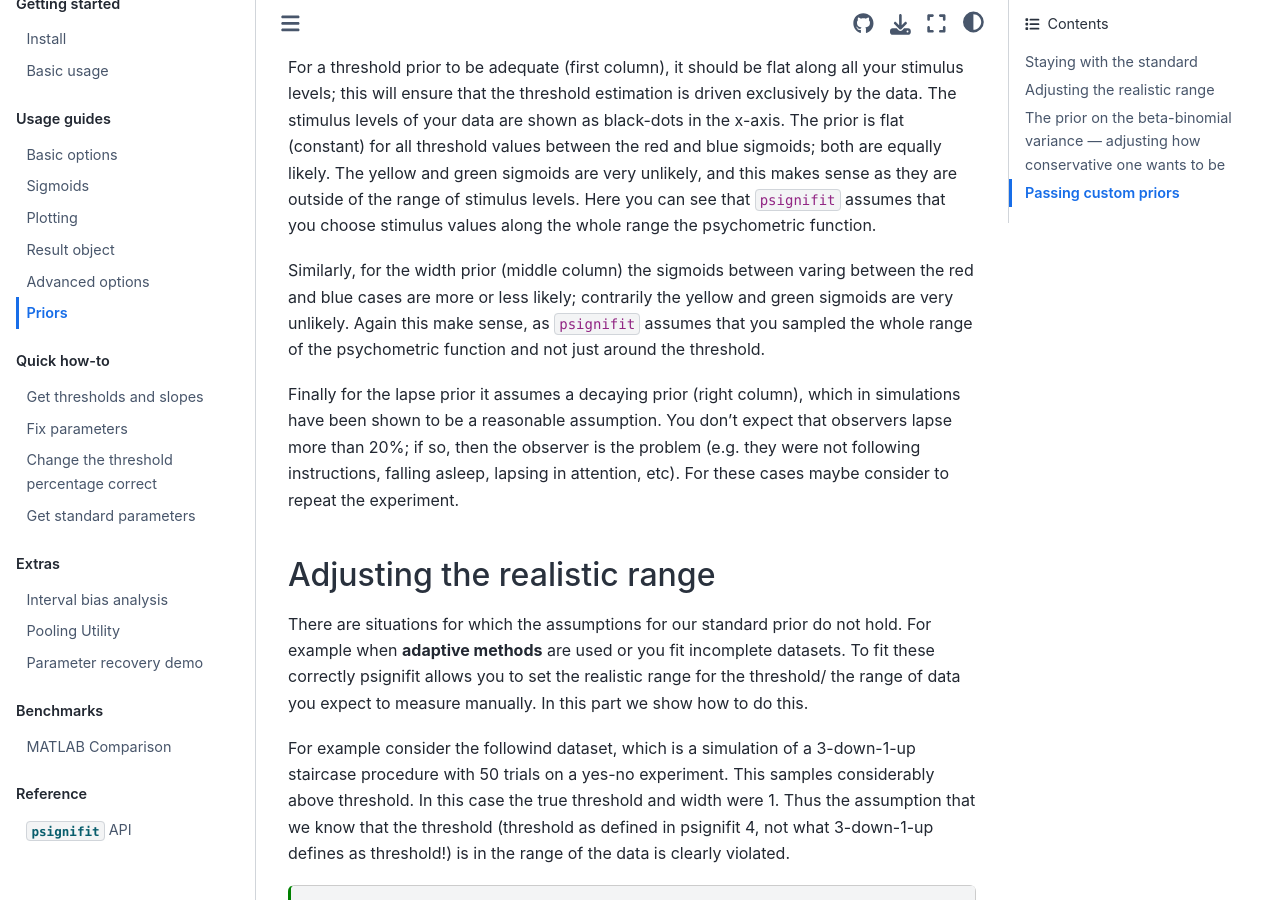
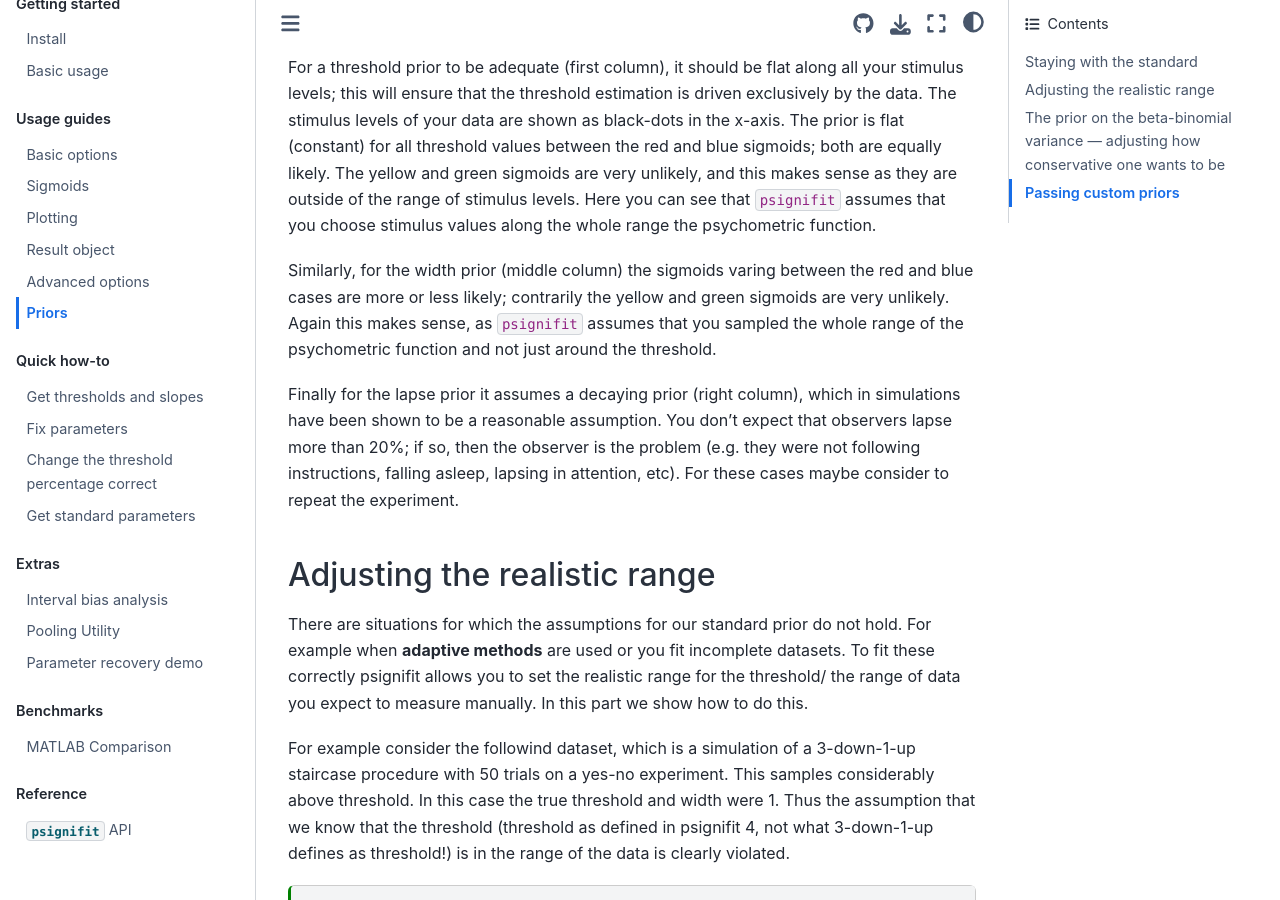
Before and after one commit to wichmann-lab/python-psignifit, a Jupyter Book: the page built from docs/examples/priors.md, in a window 1280 px wide and 900 px high, scrolled down 1453 px. Built offline with Jupyter Book 1.0.4 settings and Sphinx 7.4.7 and the Sphinx Book theme 1.1.4, drawn with Linux system fonts in a browser that asks for light colours.

Commit message:
Fix two typos

```diff
--- a/docs/examples/priors.md
+++ b/docs/examples/priors.md
@@ -86,7 +86,7 @@ you can evaluate the adequacy of the prior:
 For a threshold prior to be adequate (first column), it should be flat along all your stimulus levels; this will ensure that the threshold estimation is driven exclusively by the data. The stimulus levels of your data are shown as black-dots in the x-axis.
 The prior is flat (constant) for all threshold values between the red and blue sigmoids; both are equally likely. The yellow and green sigmoids are very unlikely, and this makes sense as they are outside of the range of stimulus levels. Here you can see that `psignifit` assumes that you choose stimulus values along the whole range the psychometric function.
 
-Similarly, for the width prior (middle column) the sigmoids between varing between the red and blue cases are more or less likely; contrarily the yellow and green sigmoids are very unlikely. Again this make sense, as `psignifit` assumes that you sampled the whole range of the psychometric function and not just around the threshold.
+Similarly, for the width prior (middle column) the sigmoids varing between the red and blue cases are more or less likely; contrarily the yellow and green sigmoids are very unlikely. Again this makes sense, as `psignifit` assumes that you sampled the whole range of the psychometric function and not just around the threshold.
 
 Finally for the lapse prior it assumes a decaying prior (right column), which in simulations have been shown to be a reasonable assumption. You don't expect that observers lapse more than 20%; if so, then the observer is the problem (e.g. they were not following instructions, falling asleep, lapsing in attention, etc). For these cases maybe consider to repeat the experiment.
 
```
